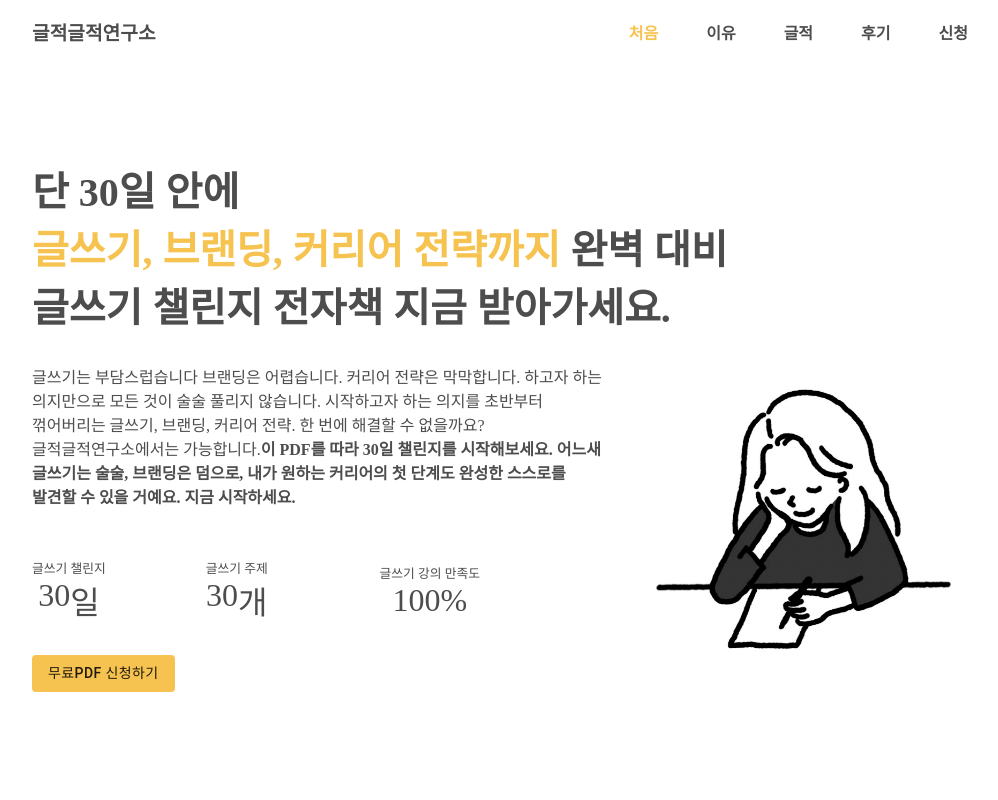
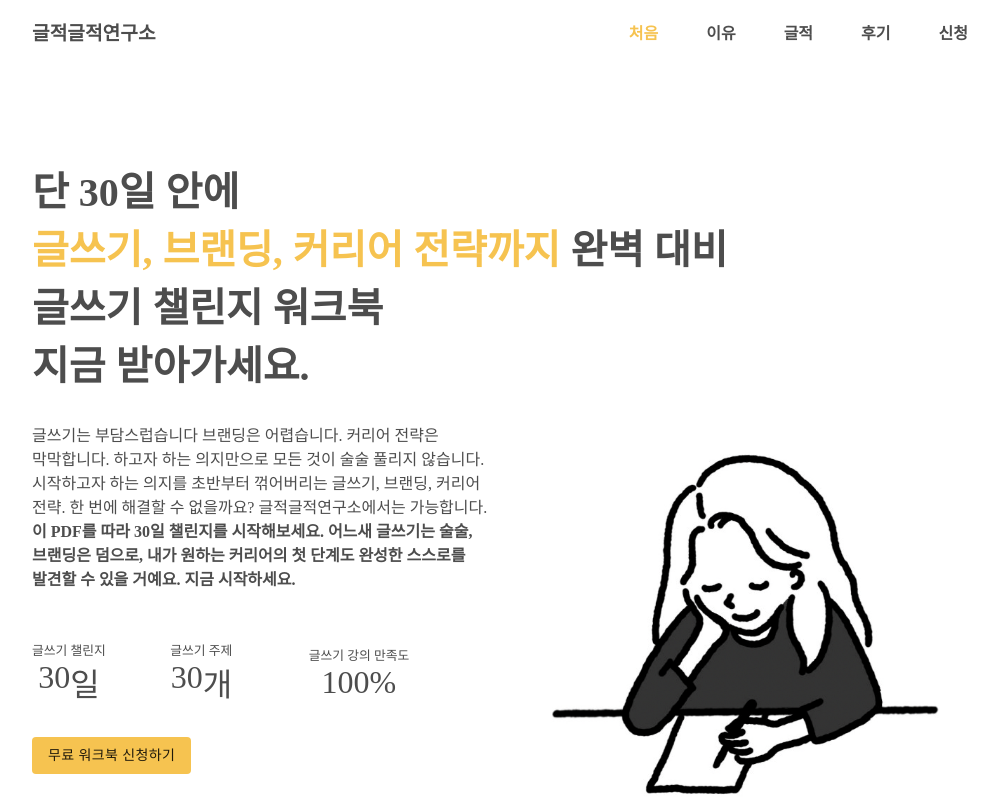
Before and after one commit to gom20/gjgj, a Next.js app: page / in a window 1280 px wide. Shown: the top 800 px of the page, without its empty margins (128-1126 px from the left). Built offline with nearby package versions, Linux system fonts and the light colour scheme.

Commit message:
text modified

```diff
--- a/src/components/Apply.js
+++ b/src/components/Apply.js
@@ -36,7 +36,7 @@ export default function Apply() {
         setApplied(true);
         emailjs.sendForm('service_2ncutkp', 'template_8p22p29', form.current, process.env.NEXT_PUBLIC_EMAIL_KEY).then(
             (result) => {
-                alert('신청이 완료되었습니다.');
+                alert('신청이 완료되었습니다. 2~3일 이내로 메일 전송 드리겠습니다.');
             },
             (error) => {
                 alert('신청에 실패하였습니다. atoz_story@naver.com 메일로 직접 신청해주세요.');
@@ -51,7 +51,7 @@ export default function Apply() {
                     <div className="sub-title">무료 PDF 신청하기</div>
                     <motion.div initial={{ opacity: 0, y: 30 }} whileInView={{ opacity: 1, y: 0 }} transition={{ duration: 0.6 }}>
                         <div className="title">글쓰기, 브랜딩, 커리어 전략까지</div>
-                        <div className="title-desc">완벽 대비 전자책 신청하기</div>
+                        <div className="title-desc">완벽 대비 워크북 신청하기</div>
                     </motion.div>
                     <div className="form-container">
                         <div className="apply-img">
--- a/src/components/Intro.js
+++ b/src/components/Intro.js
@@ -33,19 +33,26 @@ export default function Intro() {
                         className="title"
                         initial={{ opacity: 0, y: 30 }}
                         whileInView={{ opacity: 1, y: 0 }}
-                        transition={{ duration: 0.6, delay: 0.5 }}
+                        transition={{ duration: 0.6, delay: 0.4 }}
                         viewport={{ once: true }}>
                         <span className="em">글쓰기, 브랜딩, 커리어 전략까지</span> 완벽 대비
+                    </motion.div>
+                    <motion.div
+                        className="title"
+                        initial={{ opacity: 0, y: 30 }}
+                        whileInView={{ opacity: 1, y: 0 }}
+                        transition={{ duration: 0.6, delay: 0.8 }}
+                        viewport={{ once: true }}>
+                        글쓰기 챌린지 워크북
                     </motion.div>
                     <motion.div
                         className="sub-title"
                         initial={{ opacity: 0, y: 30 }}
                         whileInView={{ opacity: 1, y: 0 }}
-                        transition={{ duration: 0.6, delay: 1 }}
+                        transition={{ duration: 0.6, delay: 1.2 }}
                         viewport={{ once: true }}>
-                        글쓰기 챌린지 전자책 지금 받아가세요.
+                        지금 받아가세요.
                     </motion.div>
-
                     <div className="content-wrap">
                         <div className="desc-wrap">
                             <motion.div
@@ -54,13 +61,17 @@ export default function Intro() {
                                 whileInView={{ opacity: 1 }}
                                 transition={{ duration: 0.6, delay: 1.5 }}
                                 viewport={{ once: true }}>
-                                글쓰기는 부담스럽습니다 브랜딩은 어렵습니다. 커리어 전략은 막막합니다. 하고자 하는 의지만으로 모든 것이 술술 풀리지
-                                않습니다. 시작하고자 하는 의지를 초반부터 꺾어버리는 글쓰기, 브랜딩, 커리어 전략. 한 번에 해결할 수 없을까요?
-                                글적글적연구소에서는 가능합니다.
-                                <b>
-                                    이 PDF를 따라 30일 챌린지를 시작해보세요. 어느새 글쓰기는 술술, 브랜딩은 덤으로, 내가 원하는 커리어의 첫 단계도
-                                    완성한 스스로를 발견할 수 있을 거예요. 지금 시작하세요.
-                                </b>
+                                <p>
+                                    글쓰기는 부담스럽습니다 브랜딩은 어렵습니다. 커리어 전략은 막막합니다. 하고자 하는 의지만으로 모든 것이 술술
+                                    풀리지 않습니다. 시작하고자 하는 의지를 초반부터 꺾어버리는 글쓰기, 브랜딩, 커리어 전략. 한 번에 해결할 수
+                                    없을까요? 글적글적연구소에서는 가능합니다.
+                                </p>
+                                <p>
+                                    <b>
+                                        이 PDF를 따라 30일 챌린지를 시작해보세요. 어느새 글쓰기는 술술, 브랜딩은 덤으로, 내가 원하는 커리어의 첫
+                                        단계도 완성한 스스로를 발견할 수 있을 거예요. 지금 시작하세요.
+                                    </b>
+                                </p>
                             </motion.div>
                             <div className="analysis">
                                 <div className="item-wrap">
@@ -95,7 +106,7 @@ export default function Intro() {
                                 <div className="apply-button">
                                     <Button variant="contained" color="yellow" disableElevation={true}>
                                         <Link activeClass="active" to="apply" spy={true} smooth={true} duration={1000} size="large">
-                                            무료PDF 신청하기
+                                            무료 워크북 신청하기
                                         </Link>
                                     </Button>
                                 </div>
--- a/src/pages/index.js
+++ b/src/pages/index.js
@@ -3,11 +3,7 @@ import Apply from '@/components/Apply';
 import Intro from '@/components/Intro';
 import Review from '@/components/Review';
 import Why from '@/components/Why';
-import { Inter } from '@next/font/google';
 import Head from 'next/head';
-
-const inter = Inter({ subsets: ['latin'] });
-
 export default function Home() {
     return (
         <>
```
